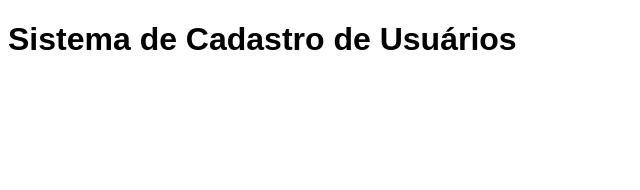
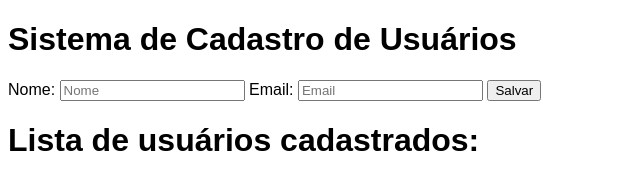
Before and after one commit to ranyelsonneres/GPE02M30026-PROGRAMACAO-PARA-WEB, a website: page projeto-crud/public/index.html in a window 1280 px wide. Shown: the whole page, without its empty margins (0-640 px from the left). Drawn offline with Linux system fonts and the light colour scheme.

Commit message:
Update index.html

```diff
--- a/projeto-crud/public/index.html
+++ b/projeto-crud/public/index.html
@@ -1,13 +1,23 @@
 <!DOCTYPE html>
-<html lang="pt-br">
+<html lang="en">
 <head>
     <meta charset="UTF-8">
     <meta name="viewport" content="width=device-width, initial-scale=1.0">
-    <title>Sistema de Cadastro</title>
+    <title>Página Inicial</title>
     <link rel="stylesheet" href="style.css">
 </head>
 <body>
     <h1>Sistema de Cadastro de Usuários</h1>
+    <form id="user-form">
+        <label>Nome:</label>
+        <input type="text" id="nome" placeholder="Nome" required>
+        <label>Email:</label>
+        <input type="email" id="email" placeholder="Email" required>
+        <button type="submit">Salvar</button>
+    </form>
+    <h1>Lista de usuários cadastrados:</h1>
+    <ul id="user-list"></ul>
+
     <script src="app.js"></script>
 </body>
 </html>
```
